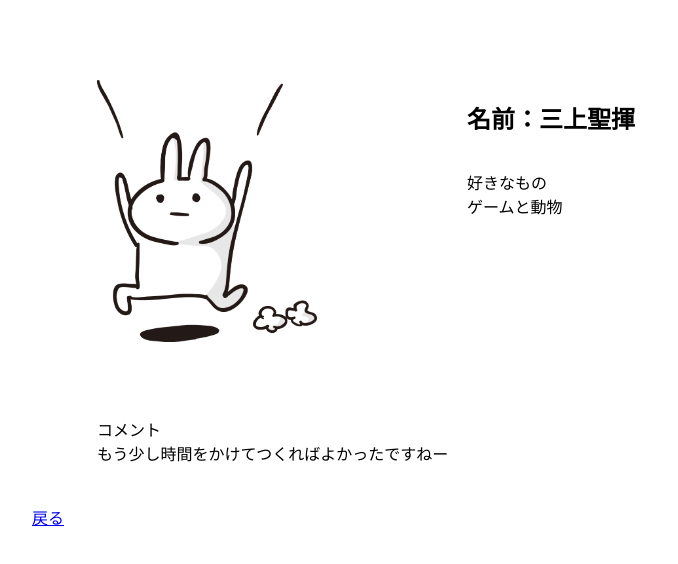
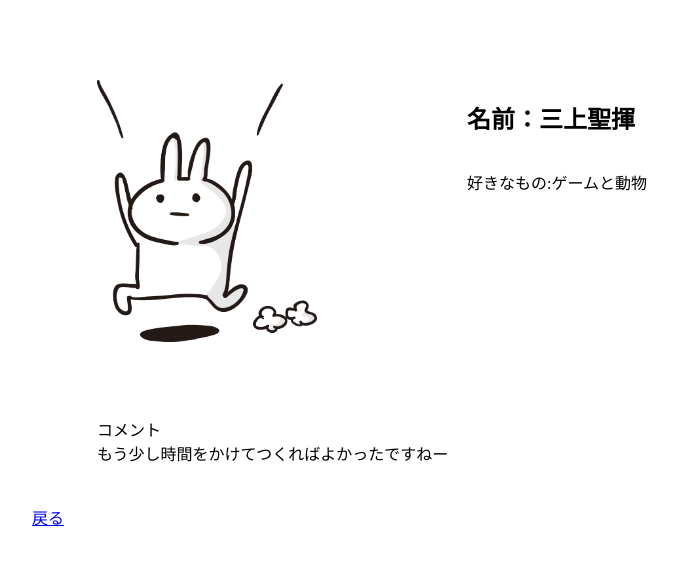
Before and after one commit to hatafukuryouya/git_iwate, a plain HTML site: page profile4.html in a window 1280 px wide. Shown: the whole page, without its empty margins (163-841 px from the left). Drawn offline with Linux system fonts and the light colour scheme.

Commit message:
プロフィールの修正

```diff
--- a/profile4.html
+++ b/profile4.html
@@ -13,7 +13,7 @@
         <img src="img/usagi024.png">
         <div class="right">
         <h2 class="name">名前：三上聖揮</h2>
-        <p class="text">好きなもの<br>ゲームと動物
+        <p class="text">好きなもの:ゲームと動物<br>
         </p>
         </div>
     </div>
```
